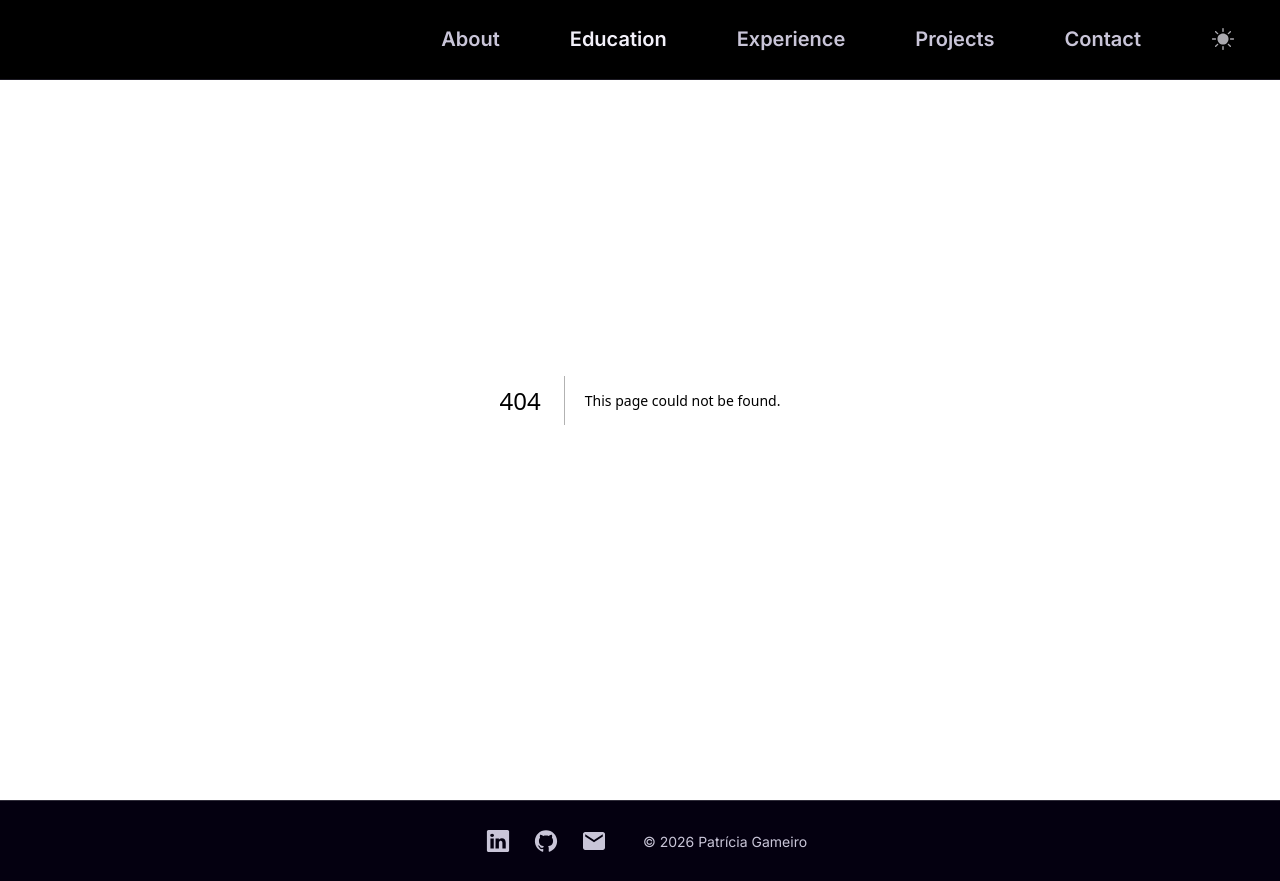
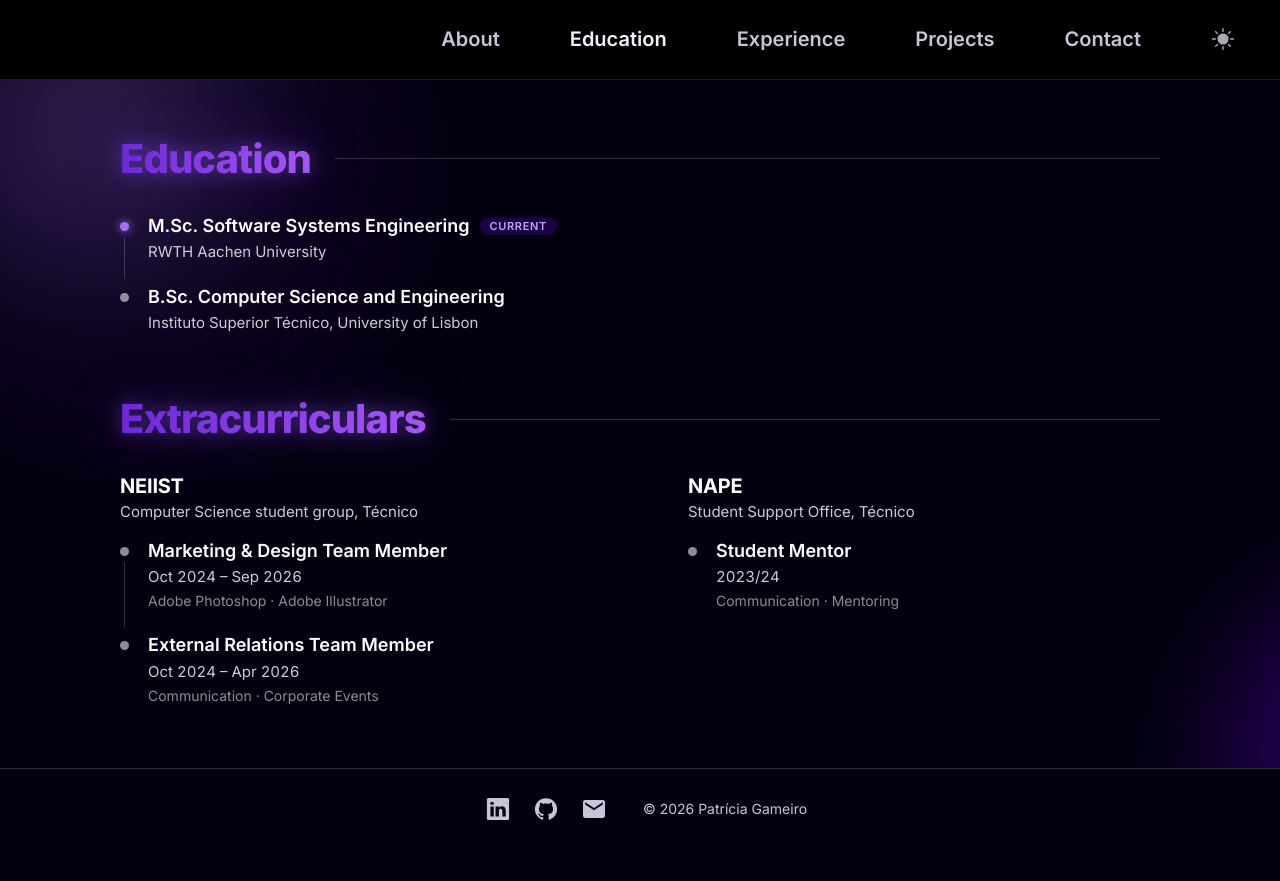
Before and after one commit to patriciagam/Portfolio, a Next.js app: page /education in a window 1280 px wide. Before the commit this address had no page. After the commit the page ends 849 px from the top, so only its background shows below. Built offline with nearby package versions, Linux system fonts and the light colour scheme.

Commit message:
feat(education): add education and extracurriculars page

```diff
--- /dev/null
+++ b/src/app/education/page.module.css
@@ -0,0 +1,132 @@
+/* Two sections stacked: Education, then Extracurriculars. There's no page
+   heading; the section titles take that role. */
+.page {
+  flex: 1;
+  display: flex;
+  flex-direction: column;
+  justify-content: center;
+  gap: 64px;
+  width: 1040px;
+  margin: 0 auto;
+  padding: calc(var(--nav-height) + 56px) 0 64px;
+}
+
+/* Section title in the site's purple heading style, with a faint rule
+   running to the right. */
+.sectionHeading {
+  display: flex;
+  align-items: center;
+  gap: 24px;
+  margin-bottom: 32px;
+}
+
+.sectionHeading::after {
+  content: "";
+  flex: 1;
+  height: 1px;
+  background: var(--color-line);
+}
+
+.sectionTitle {
+  font-size: 40px;
+  font-weight: 800;
+  line-height: 1.15;
+  letter-spacing: -1px;
+  color: transparent;
+  -webkit-text-fill-color: transparent;
+  background: var(--gradient-purple);
+  -webkit-background-clip: text;
+  background-clip: text;
+  filter: var(--glow-purple);
+}
+
+/* A small dotted timeline: a dot per item, joined by a thin line. */
+.timeline {
+  display: grid;
+  gap: 24px;
+  list-style: none;
+}
+
+.item {
+  position: relative;
+  padding-left: 28px;
+}
+
+.item::before {
+  content: "";
+  position: absolute;
+  left: 0;
+  top: 8px;
+  width: 9px;
+  height: 9px;
+  border-radius: 50%;
+  background: var(--color-text-faint);
+}
+
+/* The connecting line runs from this dot down to the next one. */
+.item:not(:last-child)::after {
+  content: "";
+  position: absolute;
+  left: 4px;
+  top: 23px;
+  bottom: -18px;
+  width: 1px;
+  background: var(--color-line);
+}
+
+/* The current degree's dot is the one touch of accent colour. */
+.item:has(.badge)::before {
+  background: var(--color-violet);
+  box-shadow: 0 0 8px var(--color-violet);
+}
+
+.title {
+  font-size: 18px;
+  font-weight: 600;
+  line-height: 1.35;
+}
+
+.meta {
+  margin-top: 4px;
+  font-size: 15px;
+  color: var(--color-text-muted);
+  font-variant-numeric: tabular-nums;
+}
+
+.skills {
+  margin-top: 6px;
+  font-size: 14px;
+  color: var(--color-text-faint);
+}
+
+.badge {
+  display: inline-block;
+  margin-left: 10px;
+  padding: 2px 10px;
+  border-radius: 99px;
+  background: rgba(110, 0, 255, 0.22);
+  color: var(--color-lavender);
+  font-size: 11px;
+  font-weight: 600;
+  letter-spacing: 0.06em;
+  text-transform: uppercase;
+  vertical-align: 2px;
+}
+
+/* Extracurriculars: one block per organisation (side by side), its roles
+   in a timeline. */
+.groups {
+  display: grid;
+  grid-template-columns: repeat(2, minmax(0, 1fr));
+  gap: 32px 96px;
+}
+
+.org {
+  font-size: 20px;
+  font-weight: 700;
+  letter-spacing: -0.2px;
+}
+
+.roles {
+  margin-top: 18px;
+}
--- /dev/null
+++ b/src/app/education/page.tsx
@@ -0,0 +1,89 @@
+import type { Metadata } from "next";
+import PageShell from "@/components/PageShell/PageShell";
+import styles from "./page.module.css";
+
+export const metadata: Metadata = { title: "Education · Patrícia Gameiro" };
+
+// Edit the content here.
+
+const DEGREES = [
+  { degree: "M.Sc. Software Systems Engineering", school: "RWTH Aachen University", current: true },
+  {
+    degree: "B.Sc. Computer Science and Engineering",
+    school: "Instituto Superior Técnico, University of Lisbon",
+    current: false,
+  },
+];
+
+// Grouped by organisation, like LinkedIn: one entry per org, its roles listed under it.
+const ACTIVITIES = [
+  {
+    organisation: "NEIIST",
+    about: "Computer Science student group, Técnico",
+    roles: [
+      {
+        title: "Marketing & Design Team Member",
+        dates: "Oct 2024 – Sep 2026",
+        skills: ["Adobe Photoshop", "Adobe Illustrator"],
+      },
+      {
+        title: "External Relations Team Member",
+        dates: "Oct 2024 – Apr 2026",
+        skills: ["Communication", "Corporate Events"],
+      },
+    ],
+  },
+  {
+    organisation: "NAPE",
+    about: "Student Support Office, Técnico",
+    roles: [{ title: "Student Mentor", dates: "2023/24", skills: ["Communication", "Mentoring"] }],
+  },
+];
+
+export default function EducationPage() {
+  return (
+    <PageShell fill>
+      <div className={styles.page}>
+        <section aria-labelledby="degrees-heading">
+          <h1 id="degrees-heading" className={styles.sectionHeading}>
+            <span className={styles.sectionTitle}>Education</span>
+          </h1>
+          <ol className={styles.timeline}>
+            {DEGREES.map(({ degree, school, current }) => (
+              <li key={degree} className={styles.item}>
+                <h3 className={styles.title}>
+                  {degree}
+                  {current && <span className={styles.badge}>Current</span>}
+                </h3>
+                <p className={styles.meta}>{school}</p>
+              </li>
+            ))}
+          </ol>
+        </section>
+
+        <section aria-labelledby="activities-heading">
+          <h2 id="activities-heading" className={styles.sectionHeading}>
+            <span className={styles.sectionTitle}>Extracurriculars</span>
+          </h2>
+          <div className={styles.groups}>
+            {ACTIVITIES.map(({ organisation, about, roles }) => (
+              <article key={organisation}>
+                <h3 className={styles.org}>{organisation}</h3>
+                <p className={styles.meta}>{about}</p>
+                <ol className={`${styles.timeline} ${styles.roles}`}>
+                  {roles.map(({ title, dates, skills }) => (
+                    <li key={title} className={styles.item}>
+                      <h4 className={styles.title}>{title}</h4>
+                      <p className={styles.meta}>{dates}</p>
+                      <p className={styles.skills}>{skills.join(" · ")}</p>
+                    </li>
+                  ))}
+                </ol>
+              </article>
+            ))}
+          </div>
+        </section>
+      </div>
+    </PageShell>
+  );
+}
```
